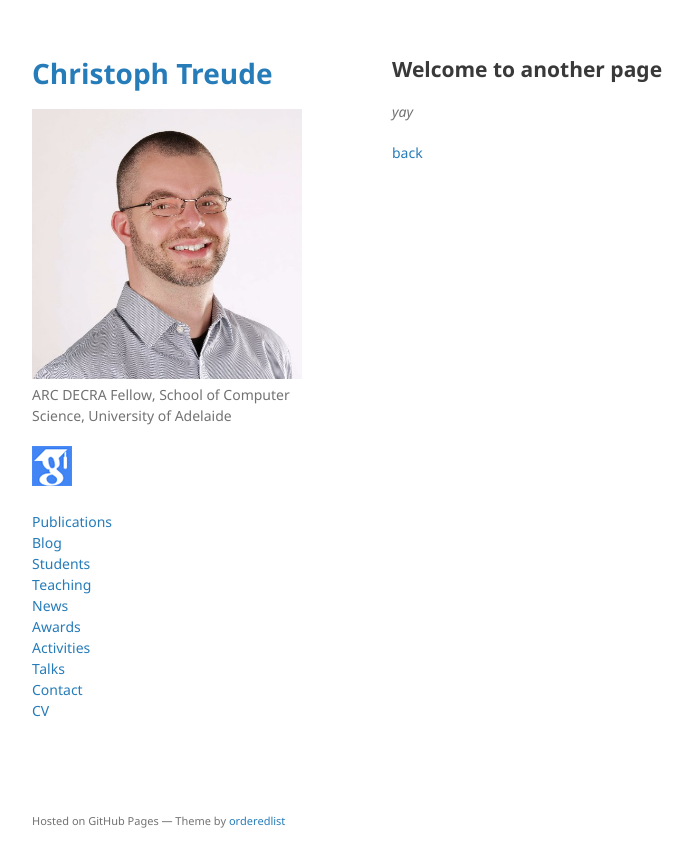
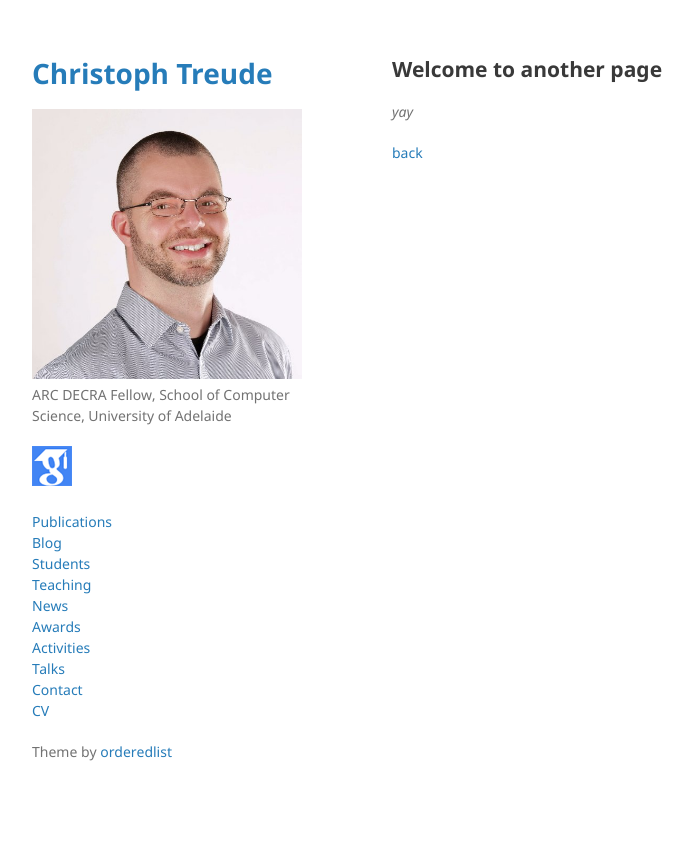
Before and after one commit to ctreude/ctreude.github.io, a Jekyll site: the page built from another-page.md, in a window 1280 px wide. Shown: the top 867 px of the page, without its empty margins (178-871 px from the left). Built offline with Jekyll 4.4.1, drawn with Linux system fonts in a browser that asks for light colours; our own code applies the rules of GitHub Pages for plain Markdown files.

Commit message:
Update default.html

```diff
--- a/_layouts/default.html
+++ b/_layouts/default.html
@@ -56,13 +56,8 @@
         <a href="">Contact</a><br>
         <a href="">CV</a></p>
 
-        {% if site.show_downloads %}
-        <ul class="downloads">
-          <li><a href="{{ site.github.zip_url }}">Download <strong>ZIP File</strong></a></li>
-          <li><a href="{{ site.github.tar_url }}">Download <strong>TAR Ball</strong></a></li>
-          <li><a href="{{ site.github.repository_url }}">View On <strong>GitHub</strong></a></li>
-        </ul>
-        {% endif %}
+        <p>Theme by <a href="https://github.com/orderedlist">orderedlist</a></small></p>
+
       </header>
       <section>
 
@@ -70,10 +65,6 @@
 
       </section>
       <footer>
-        {% if site.github.is_project_page %}
-        <p>This project is maintained by <a href="{{ site.github.owner_url }}">{{ site.github.owner_name }}</a></p>
-        {% endif %}
-        <p><small>Hosted on GitHub Pages &mdash; Theme by <a href="https://github.com/orderedlist">orderedlist</a></small></p>
       </footer>
     </div>
     <script src="{{ "/assets/js/scale.fix.js" | relative_url }}"></script>
```
